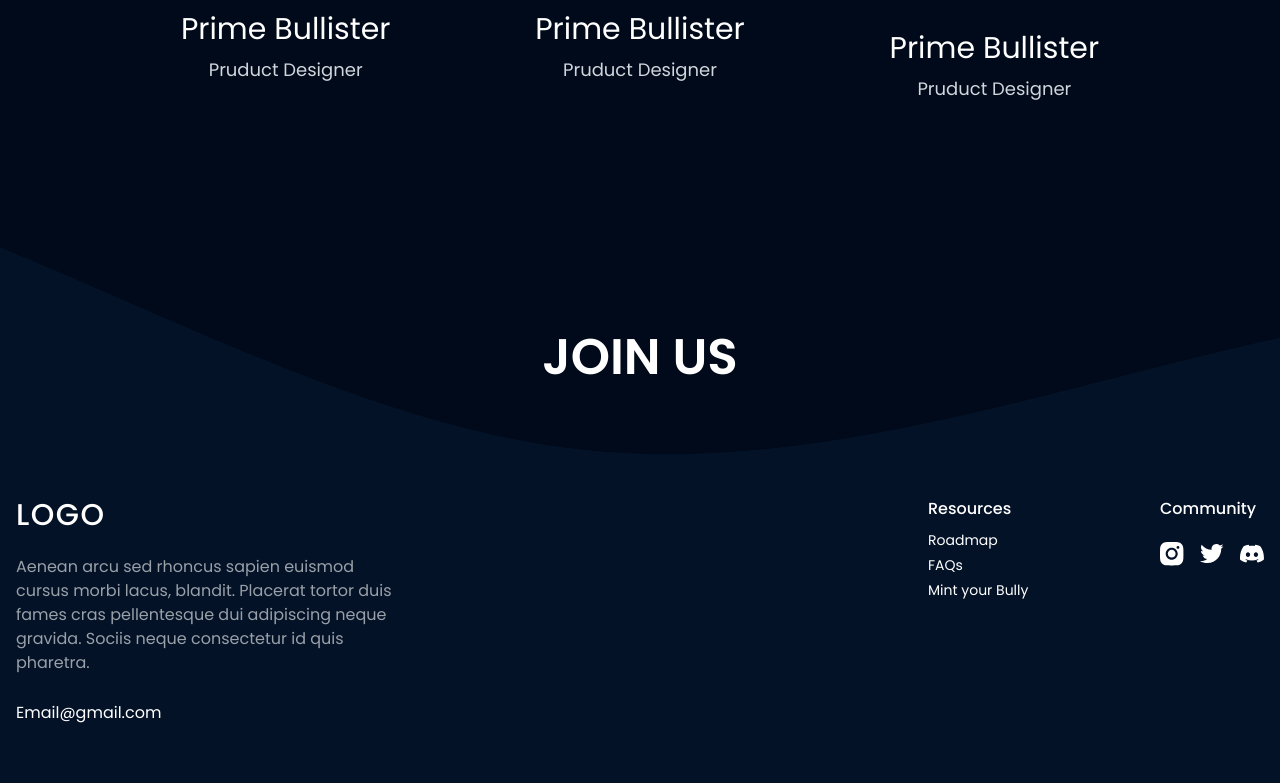
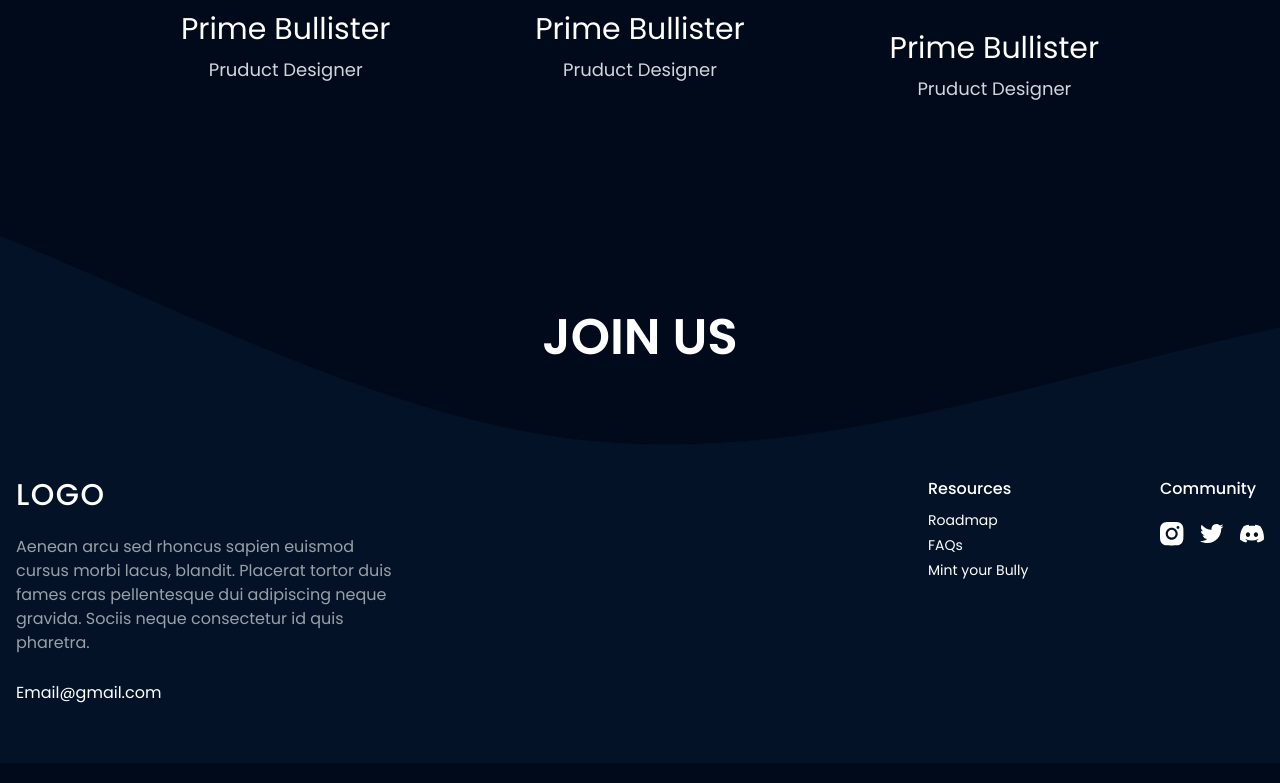
Before and after one commit to AnshuChaudhary012/Haunted-site, a React (Vite) app: page / in a window 1280 px wide. Shown: the part 6080-6863 px from the top of the page. Built offline with nearby package versions, Linux system fonts and the light colour scheme.

Commit message:
footer padding fixed

```diff
--- a/src/components/Footer.jsx
+++ b/src/components/Footer.jsx
@@ -10,7 +10,7 @@ export default function Footer() {
     <footer
       style={{ backgroundImage: `url(${footerBg})` }}
       data-aos="fade-up"
-      className="bg-center bg-cover bg-no-repeat pt-24 sm:pt-32 lg:pt-44.75 pb-10 sm:pb-14"
+      className="bg-center bg-cover bg-no-repeat pt-24 sm:pt-32 lg:pt-39.75 pb-10 sm:pb-14"
     >
       <div className="max-w-341.25 mx-auto px-4">
         <h2 className="text-4xl sm:text-[50px] text-center font-semibold leading-136">
```
